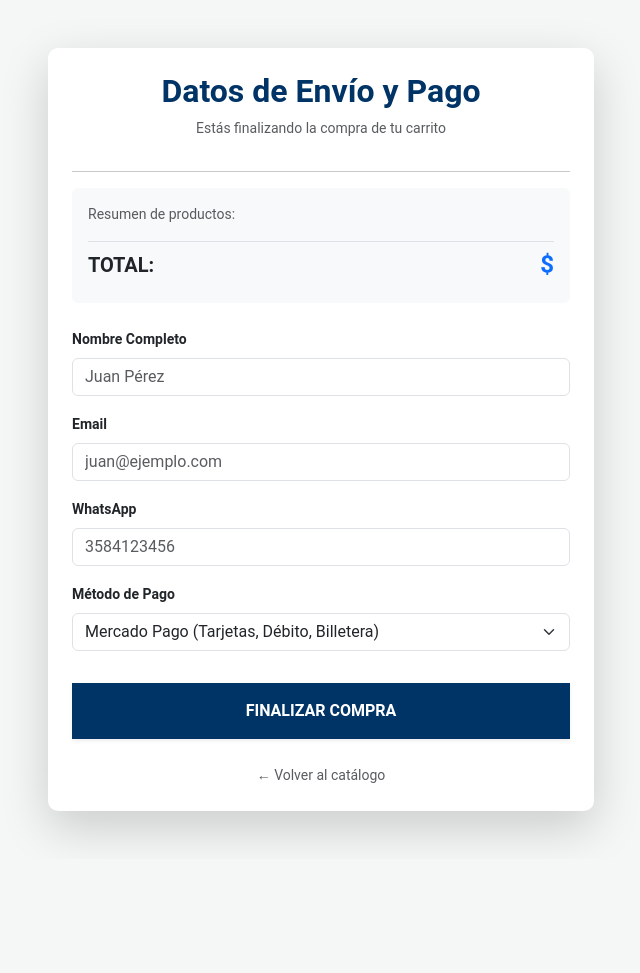
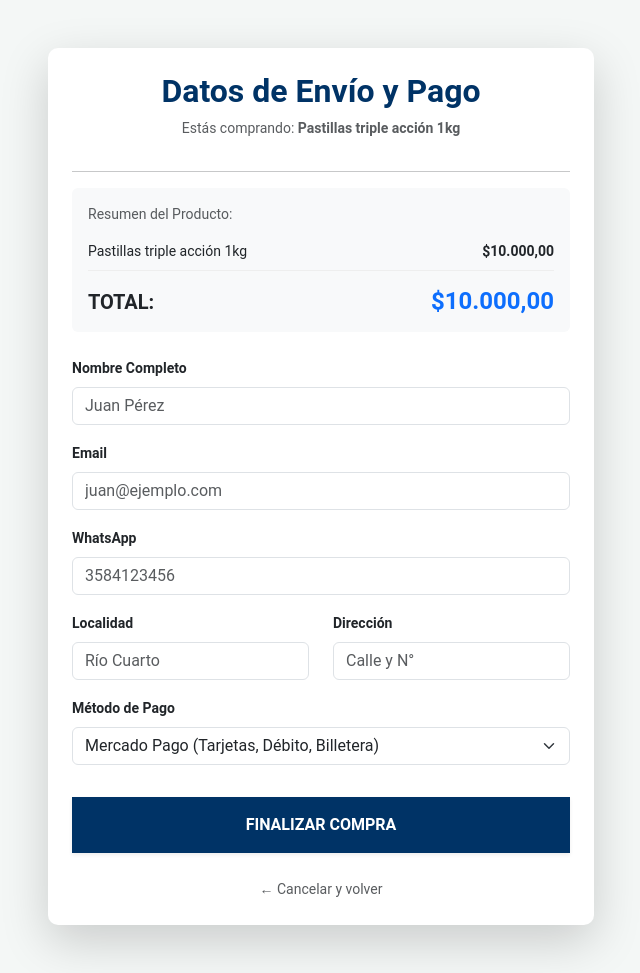
Before and after one commit to PuntoWebcm/SummerPiscinas2, a Django app: page /checkout/1/ in a window 1280 px wide. Shown: the whole page, without its empty margins (319-959 px from the left). Before the commit the page ends 840 px from the top, so only its background shows below. Run offline with Django 5.2, Linux system fonts and the light colour scheme; data comes from the database, SQL or seed files in the repository; parts of the project's set-up code (start-up, migrations or seed data) failed here and were passed over.

Commit message:
Arreglando cositas2

```diff
--- a/tienda/models.py
+++ b/tienda/models.py
@@ -63,3 +63,9 @@ class DetallePedido(models.Model):
 
     def __str__(self):
         return f"{self.cantidad} x {self.producto.nombre if self.producto else 'Producto eliminado'}"
+
+class Pedido(models.Model):
+    # ... tus campos actuales (nombre, email, whatsapp, etc.) ...
+    localidad = models.CharField(max_length=100, border=True, default="No especificada")
+    direccion = models.CharField(max_length=250, border=True, default="No especificada")
+    # ...
--- a/tienda/templates/tienda/checkout.html
+++ b/tienda/templates/tienda/checkout.html
@@ -3,40 +3,15 @@
 <head>
     <meta charset="UTF-8">
     <meta name="viewport" content="width=device-width, initial-scale=1.0">
-    <title>Finalizar Compra Carrito | Summer Piscinas</title>
+    <title>Finalizar Compra | Summer Piscinas</title>
     <link href="https://cdn.jsdelivr.net/npm/bootstrap@5.3.0/dist/css/bootstrap.min.css" rel="stylesheet">
     <style>
-        :root {
-            --azul-vulcano: #003366;
-            --celeste-agua: #00a8e8;
-        }
-        body {
-            background-color: #f4f7f6;
-            font-family: 'Roboto', sans-serif;
-        }
-        .btn-vulcano {
-            background-color: var(--azul-vulcano);
-            color: white;
-            border-radius: 0;
-            font-weight: bold;
-            transition: 0.3s;
-            border: none;
-        }
-        .btn-vulcano:hover {
-            background-color: var(--celeste-agua);
-            color: white;
-        }
-        .card {
-            border-radius: 10px;
-        }
-        .item-carrito {
-            border-bottom: 1px solid #eee;
-            padding-bottom: 8px;
-            margin-bottom: 8px;
-        }
-        .item-carrito:last-child {
-            border-bottom: none;
-        }
+        :root { --azul-vulcano: #003366; --celeste-agua: #00a8e8; }
+        body { background-color: #f4f7f6; font-family: 'Roboto', sans-serif; }
+        .btn-vulcano { background-color: var(--azul-vulcano); color: white; border-radius: 0; font-weight: bold; transition: 0.3s; border: none; }
+        .btn-vulcano:hover { background-color: var(--celeste-agua); color: white; }
+        .card { border-radius: 10px; }
+        .resumen-item { border-bottom: 1px solid #eee; padding: 8px 0; }
     </style>
 </head>
 <body>
@@ -45,28 +20,27 @@
             <div class="col-md-6">
                 <div class="card shadow-lg border-0 p-4">
                     <h2 class="fw-bold text-center" style="color: var(--azul-vulcano);">Datos de Envío y Pago</h2>
-                    <p class="text-center text-muted small">Estás finalizando la compra de tu carrito</p>
+                    <p class="text-center text-muted small">Estás comprando: <strong>{{ producto.nombre }}</strong></p>
                     <hr>
 
                     <div class="mb-4 p-3 bg-light rounded">
-                        <p class="small text-muted mb-2">Resumen de productos:</p>
-                        {% for key, value in request.session.carrito.items %}
-                        <div class="d-flex justify-content-between align-items-center item-carrito">
-                            <div>
-                                <h6 class="mb-0 fw-bold">{{ value.nombre }}</h6>
-                                <small class="text-muted">Cantidad: {{ value.cantidad }}</small>
-                            </div>
-                            <span class="fw-bold text-dark">${{ value.total }}</span>
+                        <p class="mb-2 small text-muted">Resumen del Producto:</p>
+                        <div class="d-flex justify-content-between resumen-item">
+                            <span class="small">{{ producto.nombre }}</span>
+                            <span class="small fw-bold">${{ producto.precio }}</span>
                         </div>
-                        {% endfor %}
-                        <div class="d-flex justify-content-between align-items-center mt-3 pt-2 border-top">
-                            <h5 class="fw-bold">TOTAL:</h5>
-                            <h4 class="fw-bold text-primary">${{ total_carrito }}</h4>
+                        <div class="d-flex justify-content-between align-items-center mt-3">
+                            <h5 class="mb-0 fw-bold">TOTAL:</h5>
+                            <h4 class="mb-0 fw-bold text-primary">${{ producto.precio }}</h4>
                         </div>
                     </div>
 
                     <form method="POST">
                         {% csrf_token %}
+                        {% if error %}
+                            <div class="alert alert-danger small">{{ error }}</div>
+                        {% endif %}
+
                         <div class="mb-3">
                             <label class="form-label small fw-bold">Nombre Completo</label>
                             <input type="text" name="nombre" class="form-control" placeholder="Juan Pérez" required>
@@ -79,6 +53,18 @@
                             <label class="form-label small fw-bold">WhatsApp</label>
                             <input type="text" name="whatsapp" class="form-control" placeholder="3584123456" required>
                         </div>
+
+                        <div class="row">
+                            <div class="col-md-6 mb-3">
+                                <label class="form-label small fw-bold">Localidad</label>
+                                <input type="text" name="localidad" class="form-control" placeholder="Río Cuarto" required>
+                            </div>
+                            <div class="col-md-6 mb-3">
+                                <label class="form-label small fw-bold">Dirección</label>
+                                <input type="text" name="direccion" class="form-control" placeholder="Calle y N°" required>
+                            </div>
+                        </div>
+
                         <div class="mb-3">
                             <label class="form-label small fw-bold">Método de Pago</label>
                             <select name="metodo_pago" class="form-select" required>
@@ -93,7 +79,7 @@
                     </form>
 
                     <div class="text-center mt-4">
-                        <a href="/" class="text-muted small text-decoration-none">← Volver al catálogo</a>
+                        <a href="{% url 'detalle_producto' producto.id %}" class="text-muted small text-decoration-none">← Cancelar y volver</a>
                     </div>
                 </div>
             </div>
--- a/tienda/urls.py
+++ b/tienda/urls.py
@@ -20,8 +20,11 @@ urlpatterns = [
     # --- RUTA PARA PAGAR TODO EL CARRITO ---
     path('checkout-carrito/', views.checkout_carrito, name='checkout_carrito'),
 
-    # --- RETORNO DE MERCADO PAGO ---
-    path('pago-confirmado/', views.home, name='pago_exitoso'),
+    # --- RETORNO DE MERCADO PAGO Y ÉXITO ---
+    # Esta es la ruta que Mercado Pago busca cuando el pago es exitoso
+    path('pago-exitoso/', views.pago_exitoso, name='pago_exitoso'),
+
+    # Estas pueden volver al home o a una página de error si lo prefieres
     path('pago-fallido/', views.home, name='pago_fallido'),
     path('pago-pendiente/', views.home, name='pago_pendiente'),
 ]
--- a/tienda/views.py
+++ b/tienda/views.py
@@ -53,7 +53,6 @@ def agregar_producto(request, producto_id):
     producto = get_object_or_404(Producto, id=producto_id)
     carrito.agregar(producto)
 
-    # Si es una petición AJAX (desde nuestro nuevo script), devolvemos el index para que el JS actualice el modal
     if request.headers.get('x-requested-with') == 'XMLHttpRequest':
         return render(request, 'tienda/index.html')
 
@@ -65,7 +64,6 @@ def eliminar_producto(request, producto_id):
     producto = get_object_or_404(Producto, id=producto_id)
     carrito.eliminar(producto)
     referer = request.META.get('HTTP_REFERER', '/')
-    # Mantenemos el parámetro para que se abra el modal al recargar
     base_url = referer.split('?')[0]
     return redirect(f"{base_url}?show_carrito=1")
 
@@ -82,10 +80,11 @@ def limpiar_carrito(request):
     carrito.limpiar()
     return redirect('home')
 
-# --- CHECKOUT, MERCADO PAGO Y WHATSAPP ---
+# --- CHECKOUT, MERCADO PAGO Y ENVÍOS ---
 
 def pago_exitoso(request):
-    # Traemos el último pedido para mostrar en la pantalla de éxito
+    carrito = Carrito(request)
+    carrito.limpiar()
     pedido = Pedido.objects.all().order_by('-id').first()
     return render(request, 'tienda/pago_confirmado.html', {'pedido': pedido})
 
@@ -99,9 +98,21 @@ def checkout_carrito(request):
         nombre = request.POST.get('nombre')
         email = request.POST.get('email')
         whatsapp = request.POST.get('whatsapp')
+        localidad = request.POST.get('localidad') # Nuevo
+        direccion = request.POST.get('direccion') # Nuevo
         metodo = request.POST.get('metodo_pago')
 
-        pedido = Pedido.objects.create(nombre_completo=nombre, email=email, whatsapp=whatsapp, total=total_carrito, metodo_pago=metodo, estado_pago='PE')
+        # Guardamos el pedido con los nuevos datos de envío
+        pedido = Pedido.objects.create(
+            nombre_completo=nombre,
+            email=email,
+            whatsapp=whatsapp,
+            localidad=localidad,
+            direccion=direccion,
+            total=total_carrito,
+            metodo_pago=metodo,
+            estado_pago='PE'
+        )
 
         items_mp = []
         for item in carrito_session.values():
@@ -134,7 +145,6 @@ def checkout_carrito(request):
             except Exception as e:
                 return render(request, 'tienda/checkout_carrito.html', {'total_carrito': total_carrito, 'error': str(e)})
         else:
-            # Para transferencia, mandamos al éxito directamente aclarando el método
             carrito_instancia.limpiar()
             return render(request, 'tienda/pago_confirmado.html', {'pedido': pedido, 'transferencia': True})
 
@@ -146,9 +156,20 @@ def procesar_compra(request, producto_id):
         nombre = request.POST.get('nombre')
         email = request.POST.get('email')
         whatsapp = request.POST.get('whatsapp')
+        localidad = request.POST.get('localidad') # Nuevo
+        direccion = request.POST.get('direccion') # Nuevo
         metodo = request.POST.get('metodo_pago')
 
-        pedido = Pedido.objects.create(nombre_completo=nombre, email=email, whatsapp=whatsapp, total=producto.precio, metodo_pago=metodo, estado_pago='PE')
+        pedido = Pedido.objects.create(
+            nombre_completo=nombre,
+            email=email,
+            whatsapp=whatsapp,
+            localidad=localidad,
+            direccion=direccion,
+            total=producto.precio,
+            metodo_pago=metodo,
+            estado_pago='PE'
+        )
         DetallePedido.objects.create(pedido=pedido, producto=producto, cantidad=1, precio_unitario=producto.precio)
 
         if metodo == 'MP':
```
Also changed, not shown: tienda/templates/tienda/checkout_carrito.html (+11 -0 lines), tienda/templates/tienda/pago_confirmado.html (+26 -20 lines).
